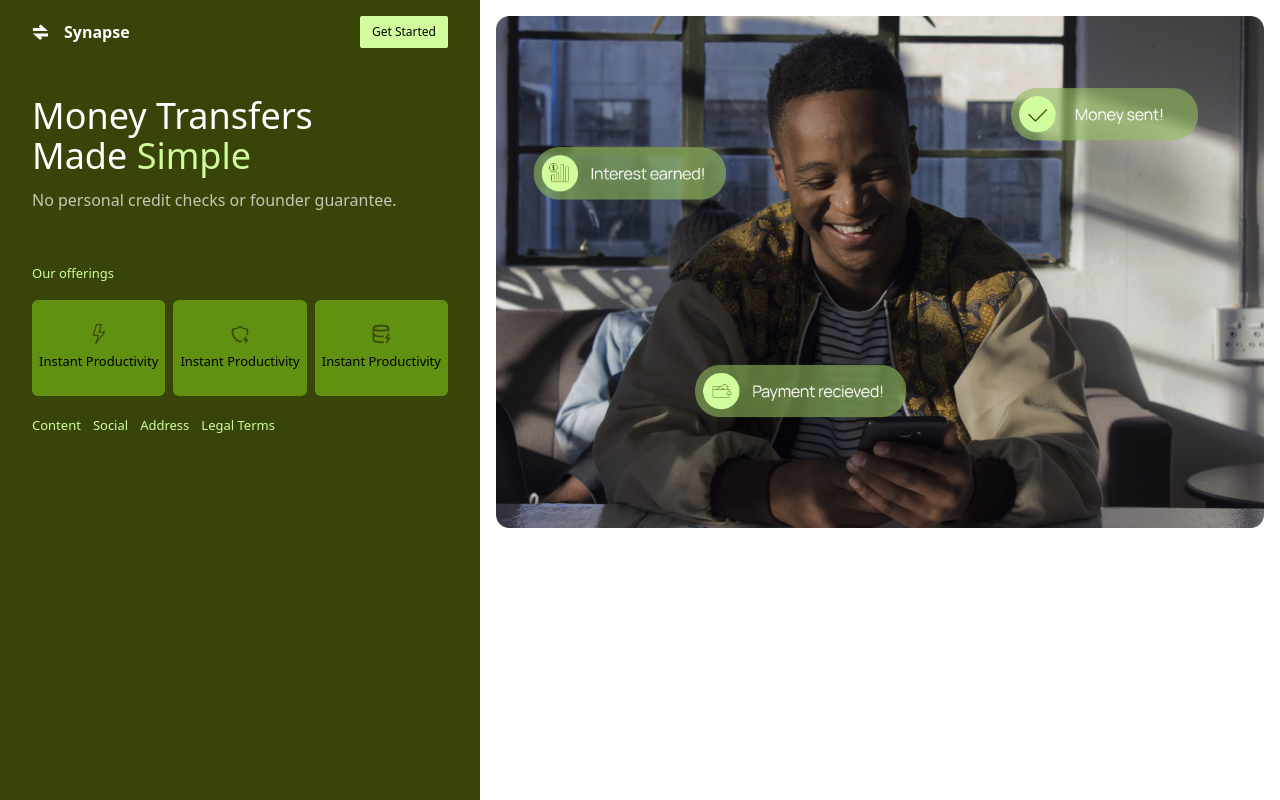
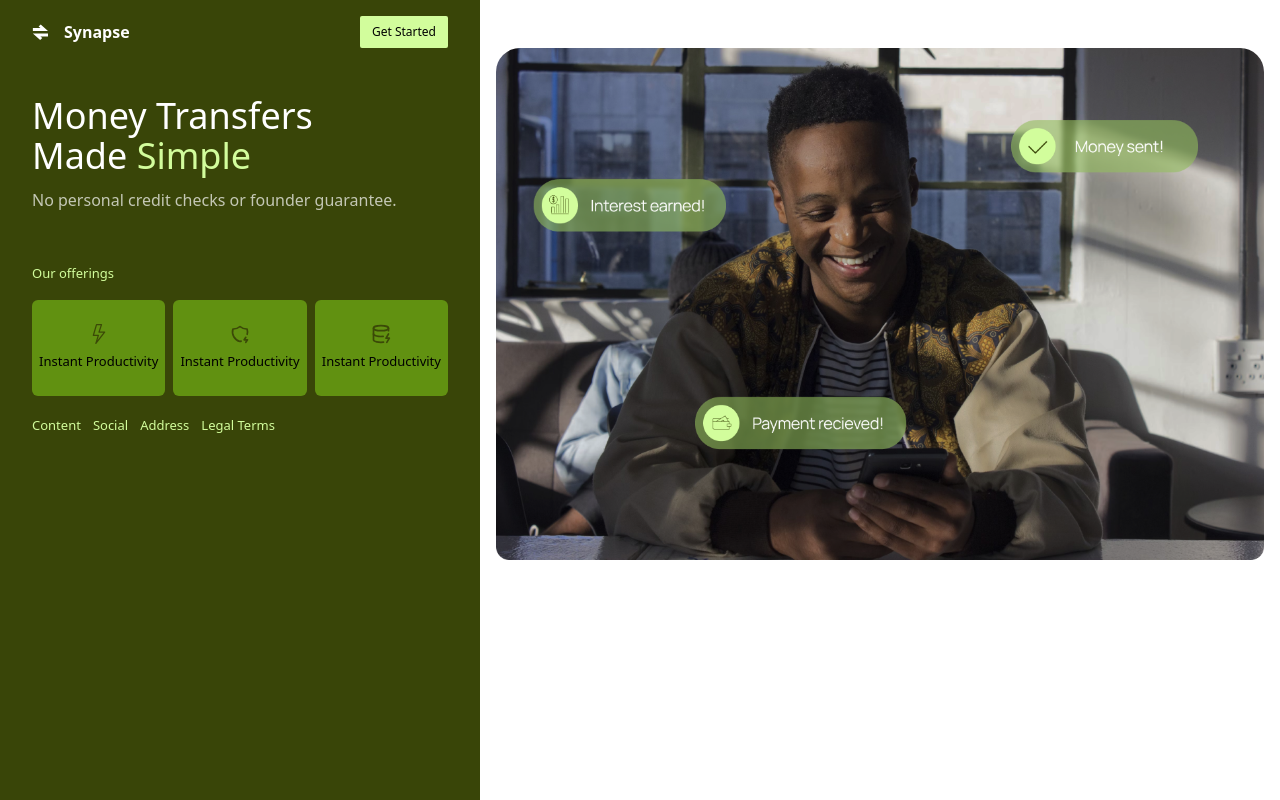
Before and after one commit to MohammadTahaBatoomi/Synapse, a Next.js app in the folder website/: page / in a window 1280 px wide. Built offline with nearby package versions, Linux system fonts and the light colour scheme.

Commit message:
code & config Hero-Section

```diff
--- a/website/src/components/landing/Hero-Section.tsx
+++ b/website/src/components/landing/Hero-Section.tsx
@@ -3,13 +3,13 @@ import Image from "next/image";
 
 function HeroSection() {
   return (
-    <div className="flex justify-center items-center p-4">
+    <div className="flex justify-center items-center p-4 mt-8">
       <Image
         src="/images/4dd369a6b1dd2d9d8c3e5227ef4f51e7f941a6ba.png"
         alt="hero-section img"
-        width={1200}
-        height={1000}
-        className="rounded-lg object-contain"
+        width={1350}
+        height={0}
+        className="max-h-[650px] object-cover rounded-t-3xl"
       />
     </div>
   );
```
